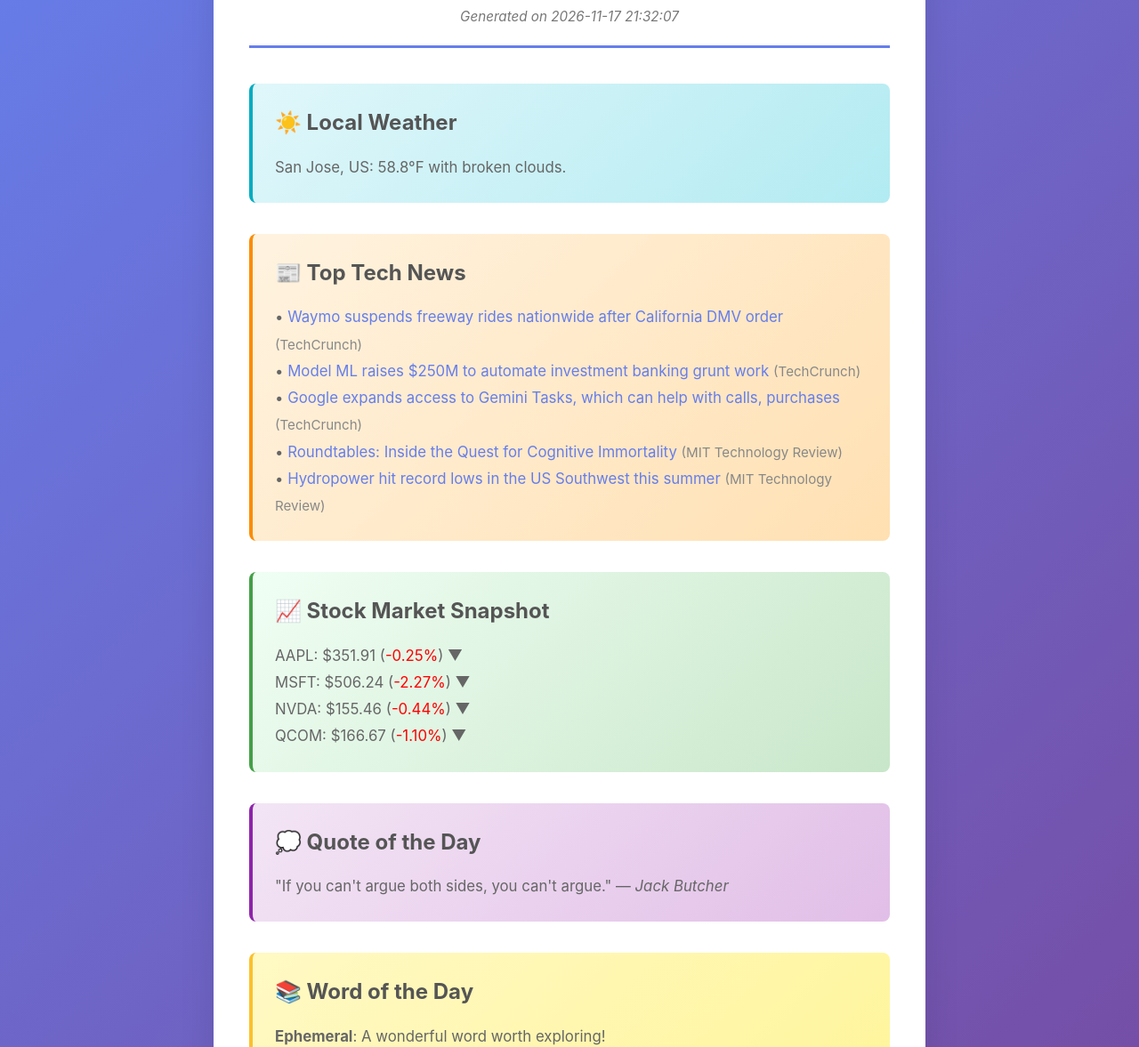
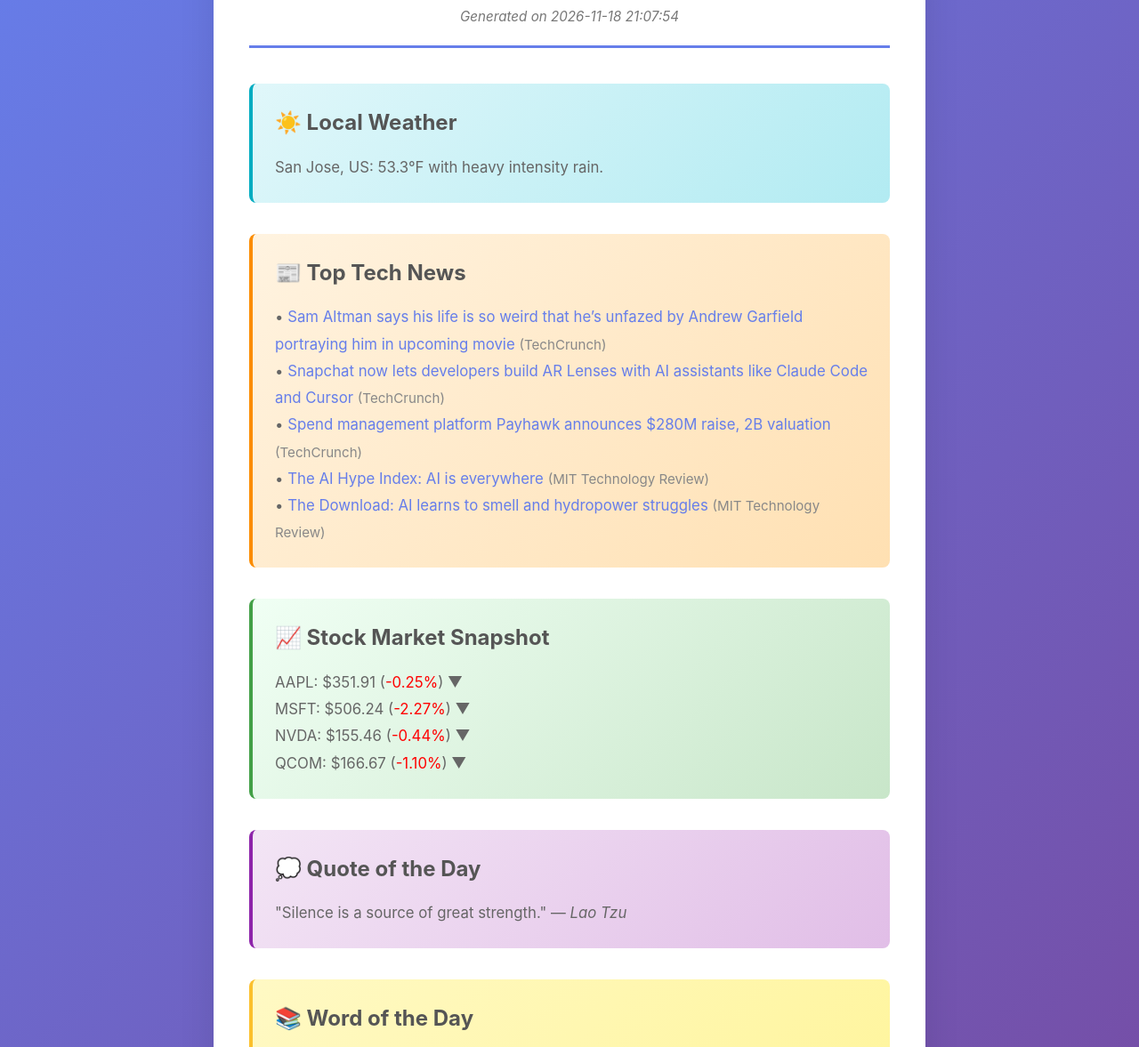
Before and after one commit to anuksandhu/daily-digest, a plain HTML site: page index.html in a window 1280 px wide. Shown: the part 127-1304 px from the top of the page at 89% size. Drawn offline with Linux system fonts and the light colour scheme.

Commit message:
🤖 Update digest - 2026-11-18 21:07 UTC

```diff
--- a/index.html
+++ b/index.html
@@ -154,20 +154,20 @@
     <div class="container">
         <header>
             <h1>📰 Daily Digest</h1>
-            <p class="timestamp">Generated on 2026-11-17 21:32:07</p>
+            <p class="timestamp">Generated on 2026-11-18 21:07:54</p>
         </header>
 
         <div class="section weather">
             <h2>☀️ Local Weather</h2>
             <div class="section-content">
-                San Jose, US: 58.8°F with broken clouds.
+                San Jose, US: 53.3°F with heavy intensity rain.
             </div>
         </div>
 
         <div class="section news">
             <h2>📰 Top Tech News</h2>
             <div class="section-content">
-                • <a href='https://techcrunch.com/2026/11/17/waymo-suspends-freeway-rides-nationwide-after-california-dmv-order/' target='_blank'>Waymo suspends freeway rides nationwide after California DMV order</a> <span style='color: #888; font-size: 0.9em;'>(TechCrunch)</span><br>• <a href='https://techcrunch.com/2026/11/17/model-ml-raises-250m-to-automate-investment-banking-grunt-work/' target='_blank'>Model ML raises $250M to automate investment banking grunt work</a> <span style='color: #888; font-size: 0.9em;'>(TechCrunch)</span><br>• <a href='https://techcrunch.com/2026/11/17/google-expands-access-to-gemini-tasks-which-can-help-with-calls-purchases/' target='_blank'>Google expands access to Gemini Tasks, which can help with calls, purchases</a> <span style='color: #888; font-size: 0.9em;'>(TechCrunch)</span><br>• <a href='https://www.technologyreview.com/2026/11/17/1148049/roundtables-inside-the-quest-for-cognitive-immortality/' target='_blank'>Roundtables: Inside the Quest for Cognitive Immortality</a> <span style='color: #888; font-size: 0.9em;'>(MIT Technology Review)</span><br>• <a href='https://www.technologyreview.com/2026/11/17/1148742/hydropower-drought-colorado-river/' target='_blank'>Hydropower hit record lows in the US Southwest this summer</a> <span style='color: #888; font-size: 0.9em;'>(MIT Technology Review)</span>
+                • <a href='https://techcrunch.com/2026/11/18/sam-altman-says-his-life-is-so-weird-that-hes-unfazed-by-andrew-garfield-portraying-him-in-upcoming-movie/' target='_blank'>Sam Altman says his life is so weird that he’s unfazed by Andrew Garfield portraying him in upcoming movie</a> <span style='color: #888; font-size: 0.9em;'>(TechCrunch)</span><br>• <a href='https://techcrunch.com/2026/11/18/snapchat-now-lets-developers-build-ar-lenses-with-ai-coding-assistants-like-claude-code-and-cursor/' target='_blank'>Snapchat now lets developers build AR Lenses with AI assistants like Claude Code and Cursor</a> <span style='color: #888; font-size: 0.9em;'>(TechCrunch)</span><br>• <a href='https://techcrunch.com/2026/11/18/spend-management-platform-payhawk-announces-280m-raise-2b-valuation/' target='_blank'>Spend management platform Payhawk announces $280M raise, 2B valuation</a> <span style='color: #888; font-size: 0.9em;'>(TechCrunch)</span><br>• <a href='https://www.technologyreview.com/2026/11/18/1148650/ai-hype-index-ai-is-everywhere/' target='_blank'>The AI Hype Index: AI is everywhere</a> <span style='color: #888; font-size: 0.9em;'>(MIT Technology Review)</span><br>• <a href='https://www.technologyreview.com/2026/11/18/1148845/the-download-ai-learns-to-smell-hydropower-struggles/' target='_blank'>The Download: AI learns to smell and hydropower struggles</a> <span style='color: #888; font-size: 0.9em;'>(MIT Technology Review)</span>
             </div>
         </div>
 
@@ -181,14 +181,14 @@
         <div class="section quote">
             <h2>💭 Quote of the Day</h2>
             <div class="section-content">
-                "If you can't argue both sides, you can't argue." — <em>Jack Butcher</em>
+                "Silence is a source of great strength." — <em>Lao Tzu</em>
             </div>
         </div>
 
         <div class="section word">
             <h2>📚 Word of the Day</h2>
             <div class="section-content">
-                <strong>Ephemeral</strong>: A wonderful word worth exploring!
+                <strong>Pragmatic</strong>: A wonderful word worth exploring!
             </div>
         </div>
 
```
